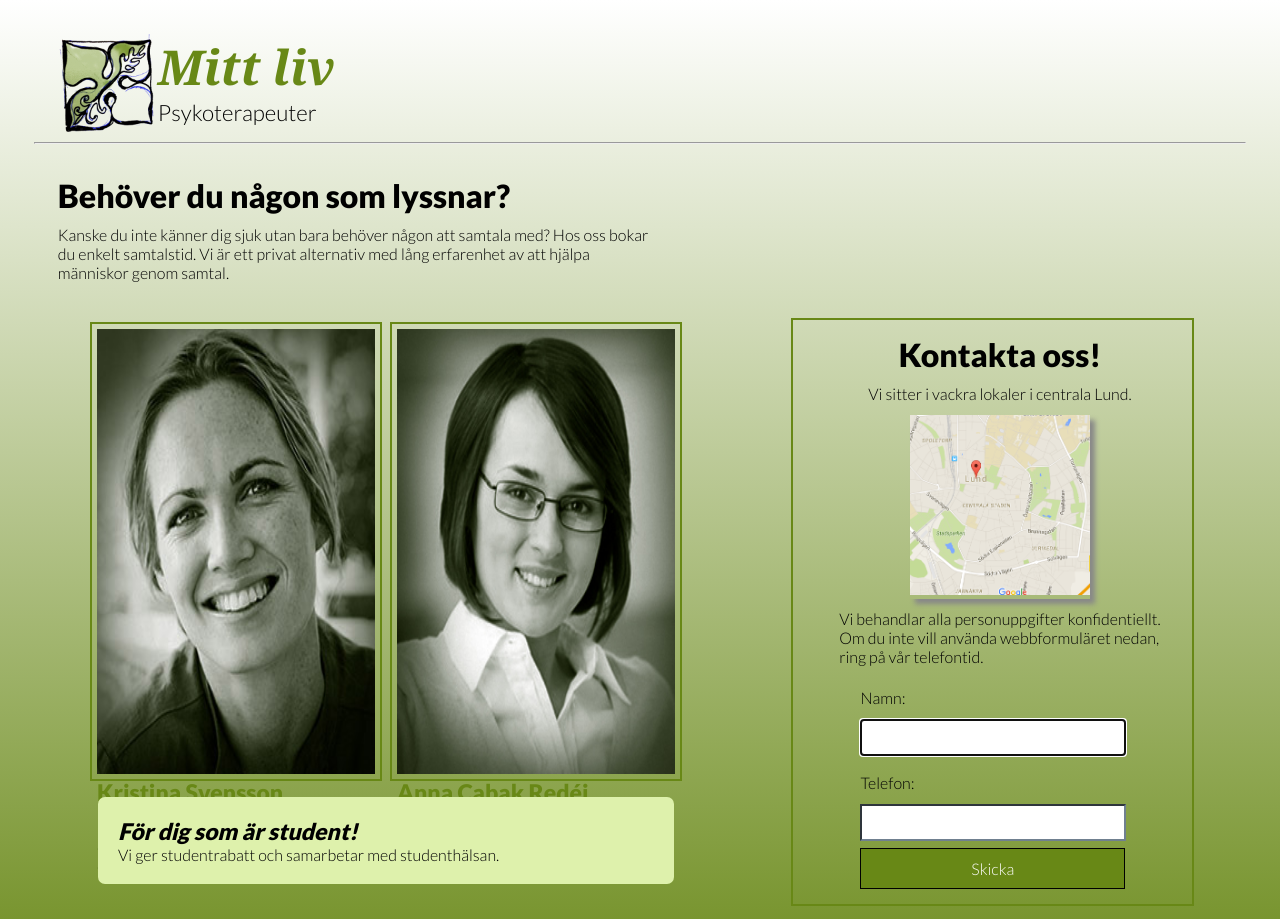
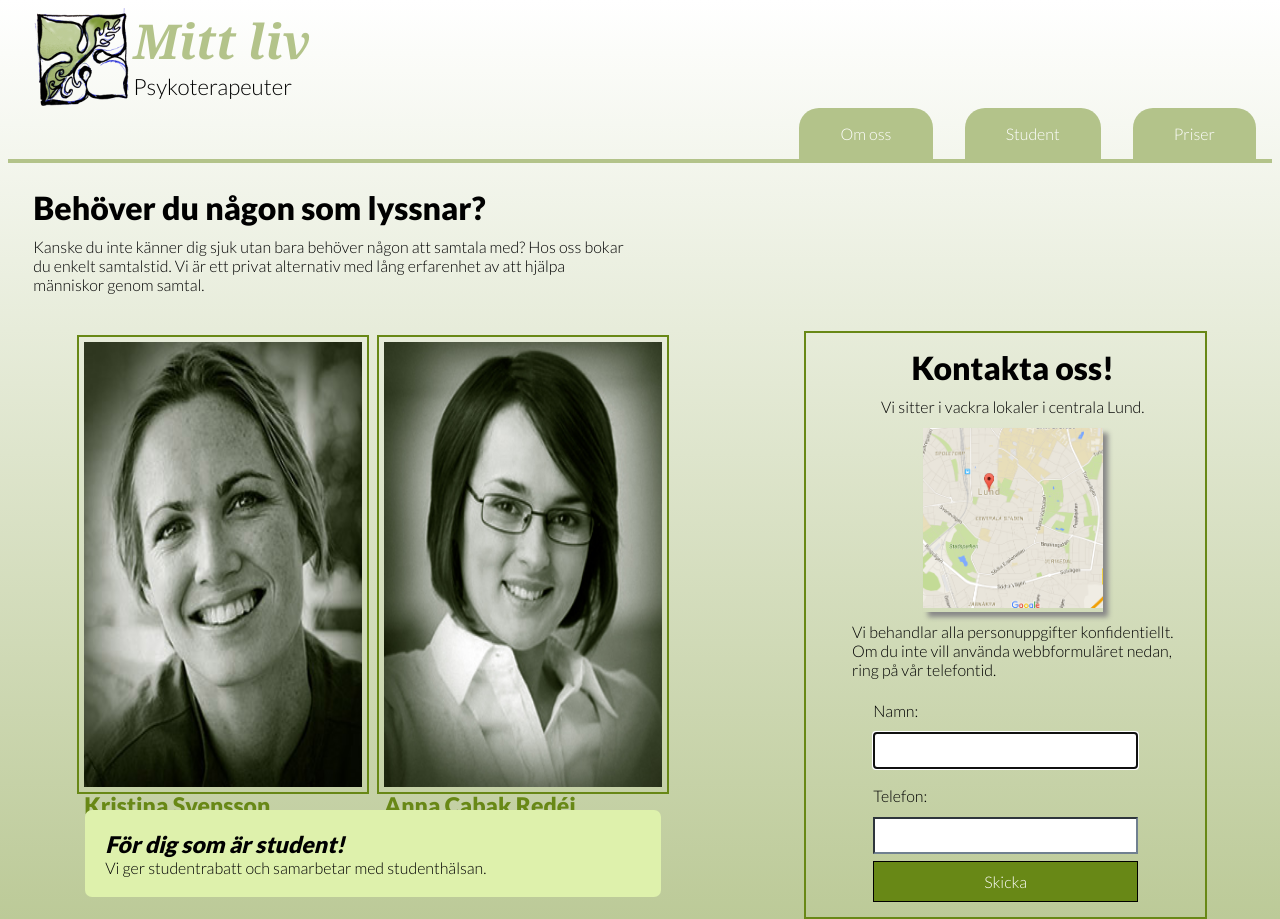
Before and after one commit to Majalindn/MWD15, a website: page app/index.html in a window 1280 px wide. Shown: the top 919 px of the page. Drawn offline with Linux system fonts and the light colour scheme.

Commit message:
add menu

```diff
--- a/app/index.html
+++ b/app/index.html
@@ -28,20 +28,25 @@
         <h2>Psykoterapeuter</h2>
       </article>
       </div>
+      </div>
 
+       <!--menu-->
+ <nav>
+  <div class="menu_container">
+    <div class="menu_items"><a href="#">Om oss</a></div>
+    <div class="menu_items"><a href="#">Student</a></div>
+      <div class="menu_items"><a href="#">Priser</a></div>
+     </div>
+  </div>
+</nav>
+    </header>
 
-    </div>
+   <hr class="line">
 
-  <!--Social Media icons-->
-
- </header>
-
-   <hr class="dividing_line">
-
-    <article class="intro">
+<article class="intro">
           <h3>Behöver du någon som lyssnar?</h3>
           <p>Kanske du inte känner dig sjuk utan bara behöver någon att samtala med? Hos oss bokar du enkelt samtalstid. Vi är ett privat alternativ med lång erfarenhet av att hjälpa människor genom samtal.</p>
-    </article>
+</article>
 
   <section>
    <div class="foto_and_student">
@@ -66,6 +71,7 @@
     </article>
 </div>
 
+<!--contact section-->
     <div class="contact">
       <h3>Kontakta oss!</h3>
       <p>Vi sitter i vackra lokaler i centrala Lund.</p>
@@ -93,7 +99,7 @@
       <br>Vi har telefontid mellan 08.30 och 11.00 måndag till fredag.
       <br> maja.lindn@gmail.com
       </p>
-
+      <!--social media icons-->
                 <div class="social_media">
                 <i class="fa fa-facebook-square"></i>
                 <i class="fa fa-twitter-square"></i>
--- a/app/scss/styles.scss
+++ b/app/scss/styles.scss
@@ -6,8 +6,7 @@ $light_green:#b3c38a;
 
 body{
     height:100%;
-    background: linear-gradient(0deg, $green, white) no-repeat;
-    padding: 2%;
+    background: linear-gradient(0deg, $light_green, white) no-repeat;
     /*font-size: 2 em;*/
 }
 
@@ -56,7 +55,7 @@ body{
                     font-family:Georgia, serif;
                     font-style: italic;
                     font-weight: bold;
-                    color: $green;
+                    color: $light_green;
                     font-size: 300%;
                     padding:0;
                     margin:0;
@@ -67,6 +66,60 @@ body{
                     color: black;
         }
 }
+
+.line{
+    border-style: solid;
+    border-color: $light_green;
+    border-width: 2px;
+    margin:0;
+}
+
+/*menu styling*/
+
+.menu_items {
+    @include small_text;
+   color: black;
+  text-align: center;
+  padding: 1% 3% 1% 3%;
+  background: #b3c38a;
+  margin: 0em 1em 0em 1em;
+ }
+.menu_container {
+  display: flex;
+  justify-content: flex-end;
+  flex-flow: column wrap;
+}
+
+/*link styling*/
+
+a:link, a:visited {
+    display: block;
+    color: white;
+    text-align: center;
+    padding: 0.2em;
+    text-decoration: none;
+}
+
+a:hover, a:active {
+    color:$green;
+}
+
+
+@media (min-width: 816px) {
+  .container {
+    flex-flow: row wrap;
+    /*for desktop*/
+  }
+  .menu_container {
+    flex-flow: row wrap;
+  }
+  .menu_items{
+    border-radius: 20px 20px 0px 0px;
+  }
+
+}
+
+/*intro text styling*/
 
 .intro {
     display: flex;
@@ -95,6 +148,7 @@ section {
     align-items: center;
     justify-content: center;
     flex-flow: column;
+    padding:0;
 }
 
     .foto_and_student{
@@ -106,8 +160,9 @@ section {
         .foton {
             display: flex;
             flex-direction: row;
-            justify-content: space-between;
+            justify-content: flex-start;
             margin-top: 10px;
+            margin-left:0;
             padding: 0px;
             max-width: 600px;
             margin:0;
@@ -215,14 +270,16 @@ form {
 
 footer {
     display:flex;
-    justify-content: center;
+    justify-content: flex-start;
     margin-top: 3%;
+    background-color: $green;
+    margin:7px 0px 0px 0px;
+    padding:2%;
 }
 
 p.foot_text{
     @include small-text;
     color: white;
-    text-align: center;
 }
 .social_media{
     display:flex;
```
Also changed, not shown: app/css/styles.css, app/scss/_partials.scss (added). Lines whose indentation alone changed are shown as unchanged.
